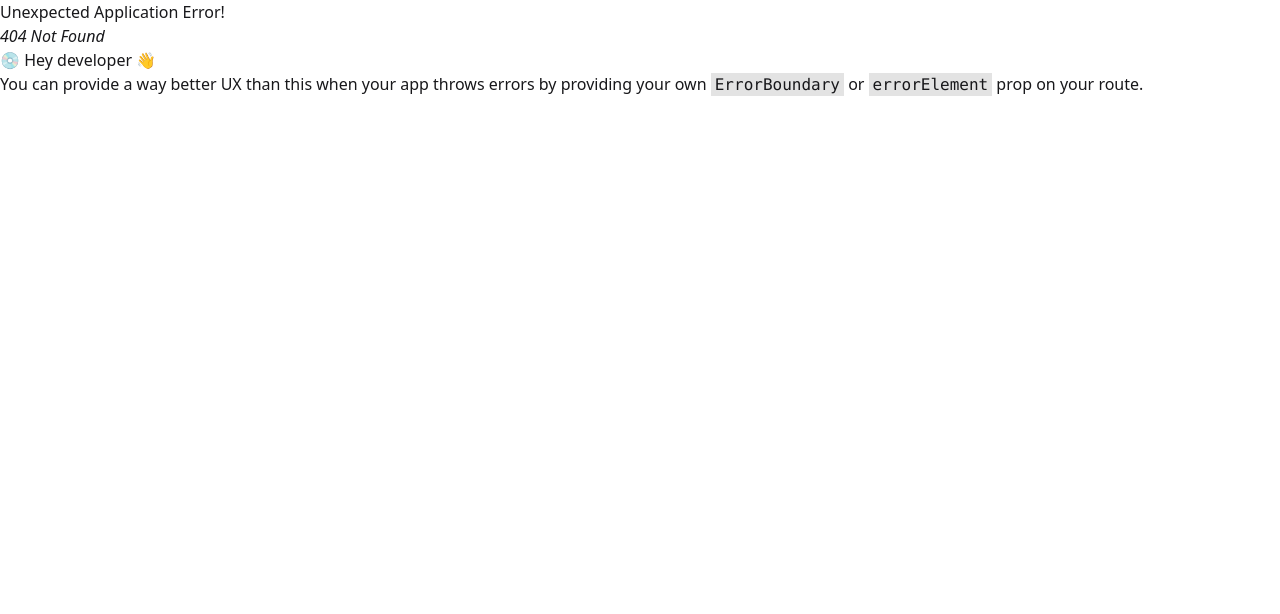
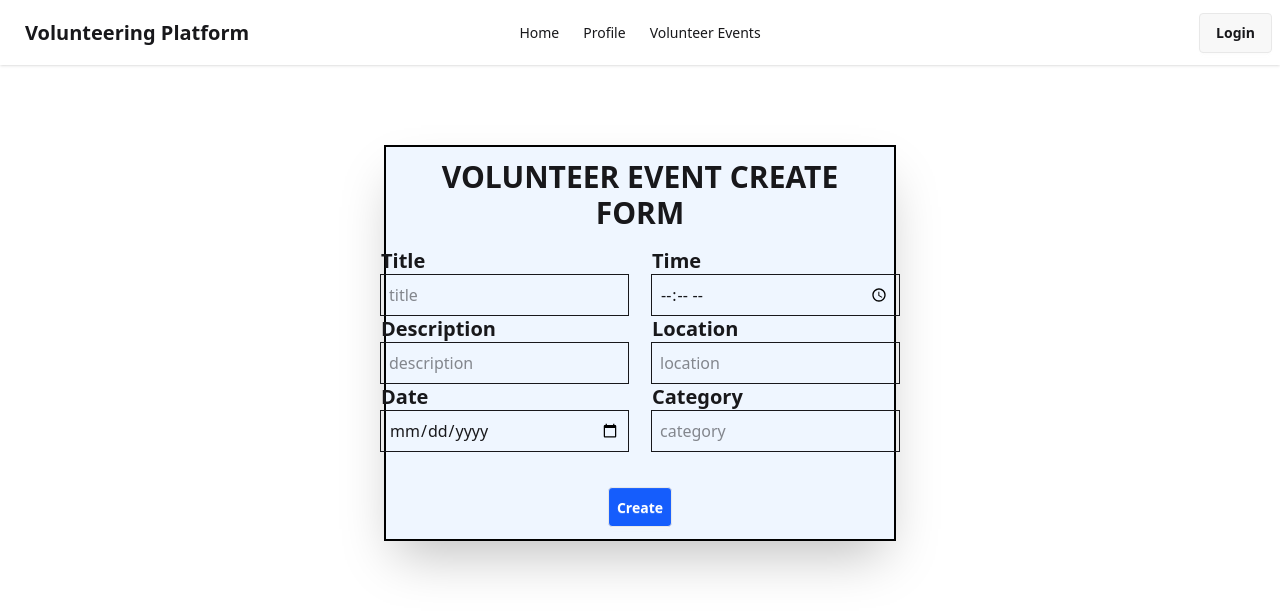
Before and after one commit to ayathree/works-of-volunteering-platform-clientside, a React (Vite) app: page /createEvents in a window 1280 px wide. Before the commit this address had no page. Shown: the top 614 px of the page. Built offline with nearby package versions, Linux system fonts and the light colour scheme.

Commit message:
designing create event page

```diff
--- a/src/components/Navbar.jsx
+++ b/src/components/Navbar.jsx
@@ -41,6 +41,7 @@ const Navbar = () => {
     <ul className="menu menu-horizontal px-1">
        <Link to={'/'}> <li><a>Home</a></li></Link>
       <Link to={'/userProfile'}><li><a>Profile</a></li></Link>
+      <Link to={'/events'}><li><a>Volunteer Events</a></li></Link>
 
 
     </ul>
--- /dev/null
+++ b/src/pages/CreateEvents.jsx
@@ -0,0 +1,49 @@
+import { Link } from "react-router";
+
+
+const CreateEvents = () => {
+    return (
+        <div className="flex justify-center items-center">
+            <div className="border-2 border-black  max-w-lg   p-3 shadow-2xl mt-20 bg-blue-50">
+           <h1 className="uppercase font-bold text-3xl text-center">Volunteer Event create Form</h1>
+           <form  >
+            <div className="flex flex-row justify-center items-center gap-6 mt-4">
+            <div className="flex flex-col">
+               <label className="text-xl font-semibold">Title</label>
+
+                <input className="outline p-2" type="text" placeholder="title"  />
+
+                <label className="text-xl font-semibold">Description</label>
+
+                <input  className="outline p-2" type="text-area" placeholder="description"  />
+
+                <label className="text-xl font-semibold">Date</label>
+
+                <input  className="outline p-2" type="date" placeholder="date"  />
+               </div>
+                <div className="flex flex-col">
+                <label className="text-xl font-semibold">Time</label>
+
+                <input  className="outline p-2" type="time" placeholder="time"  />
+                <label className="text-xl font-semibold">Location</label>
+
+                <input  className="outline p-2" type="text" placeholder="location"  />
+                <label className="text-xl font-semibold">Category</label>
+
+                <input  className="outline p-2" type="text" placeholder="category"  />
+                </div>
+
+            </div>
+
+                <br />
+                <div className="flex justify-center items-center">
+
+                <button className="disabled:opacity-70 bg-blue-600 p-2 text-white btn mt-3 " >Create</button>
+                </div>
+            </form>
+        </div>
+        </div>
+    );
+};
+
+export default CreateEvents;
--- /dev/null
+++ b/src/pages/Events.jsx
@@ -0,0 +1,14 @@
+import { Link } from "react-router";
+
+
+const Events = () => {
+    return (
+        <div>
+            <p>hi</p>
+            <Link to={'/createEvents'}><button className="btn bg-blue-500 text-white">Create Events</button></Link>
+
+        </div>
+    );
+};
+
+export default Events;
```
Also changed, not shown: src/routes/Router.jsx (+10 -0 lines).
